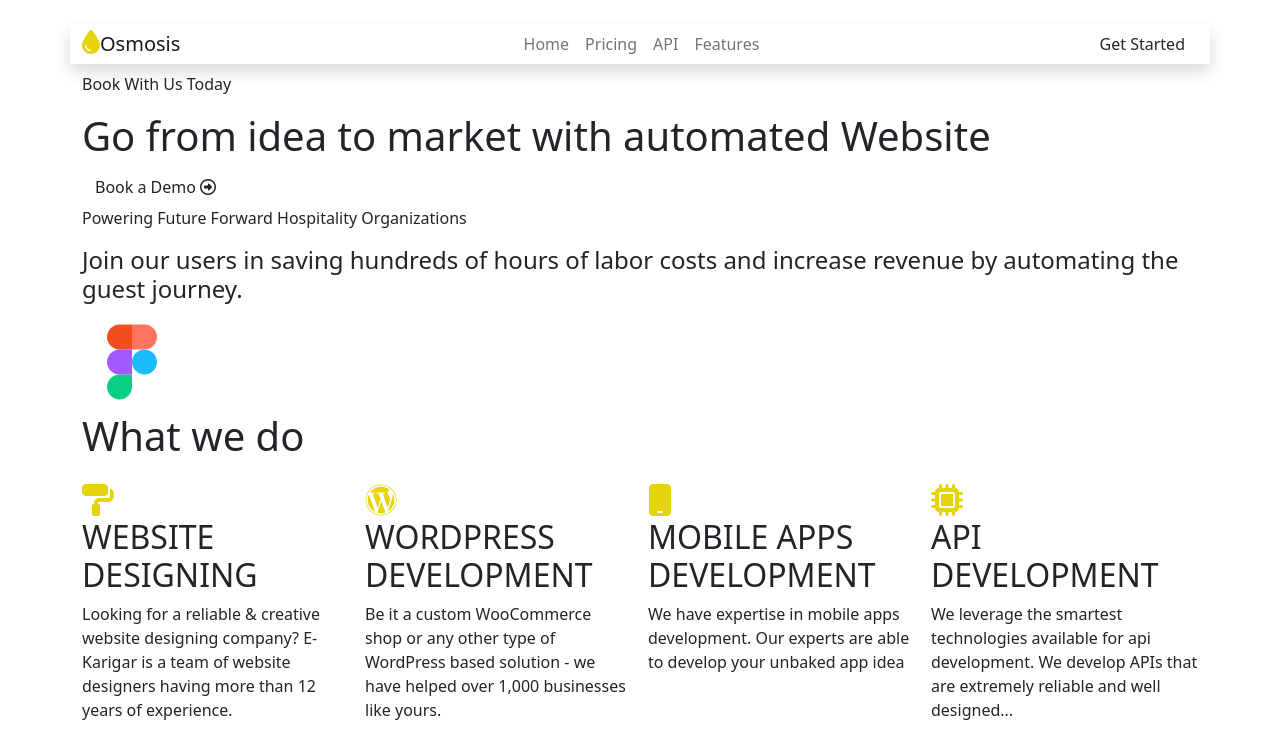
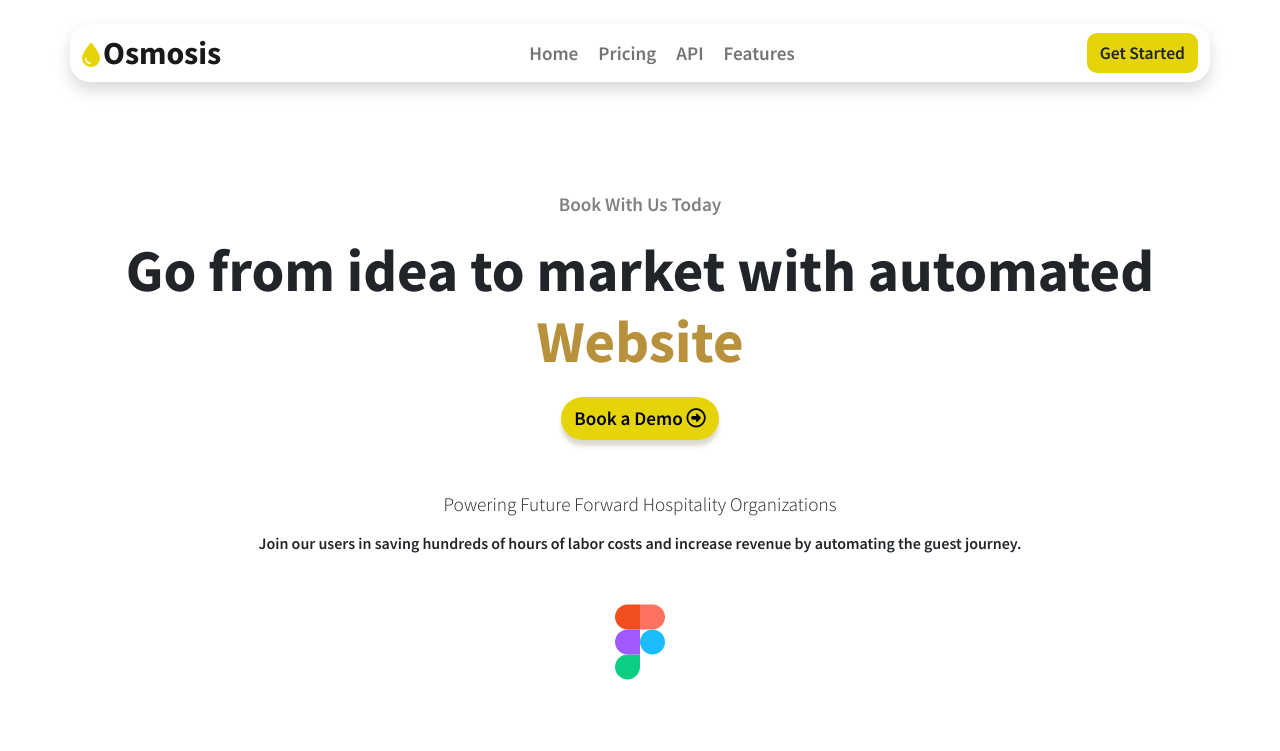
Before and after one commit to Fagbayibo/Osmo, a plain HTML site: page index.html in a window 1280 px wide. Shown: the top 751 px of the page. Drawn offline with nearby package versions, Linux system fonts and the light colour scheme.

Commit message:
Update index.html

```diff
--- a/index.html
+++ b/index.html
@@ -15,7 +15,7 @@
         crossorigin="anonymous"></script>
     <!-- Aos Animation -->
     <link rel="stylesheet" href="https://unpkg.com/aos@next/dist/aos.css" />
-     <link rel="stylesheet" href="/CSS/styles.css">
+     <link rel="stylesheet" href="/CSS/index.css">
     <title>Osmosis</title>
 </head>
 
```
